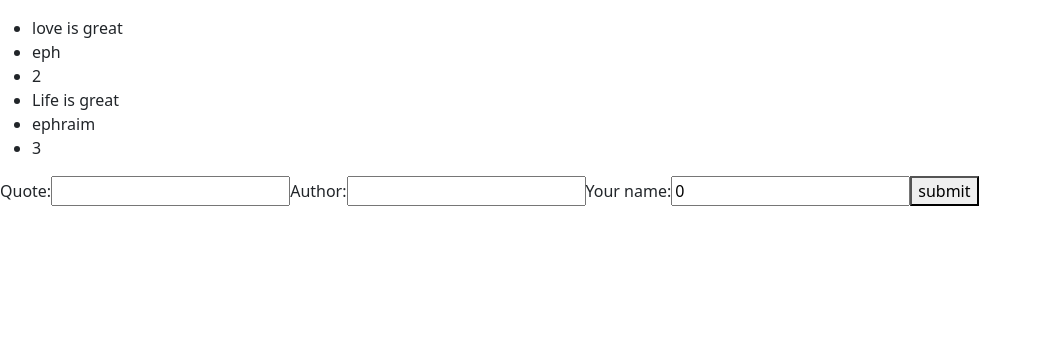
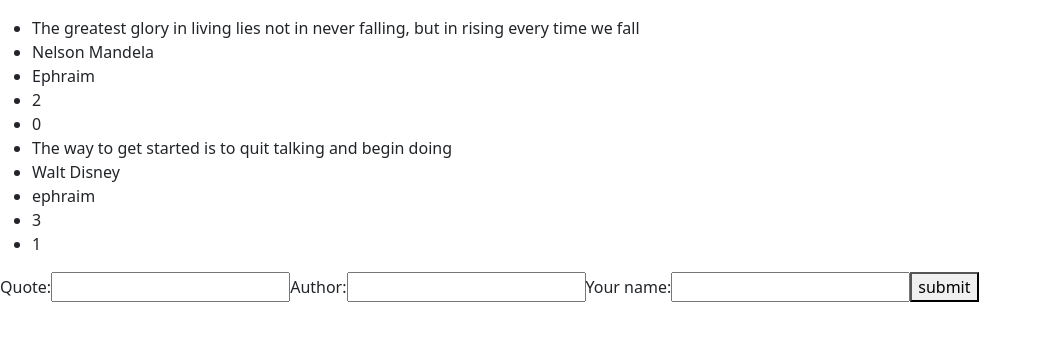
Before and after one commit to Ephraim19/Quoteapp, an Angular app: page / in a window 1280 px wide. Shown: the top 340 px of the page, without its empty margins (0-1041 px from the left). Built offline with nearby package versions, Linux system fonts and the light colour scheme.

Commit message:
Added more data fields on my model

```diff
--- a/src/app/quote-details/quote-details.component.html
+++ b/src/app/quote-details/quote-details.component.html
@@ -1,2 +1,4 @@
 <li>{{quote.author}}</li>
-<li>{{quote.votes}}</li>
+<li>{{quote.name}}</li>
+<li>{{quote.upvotes}}</li>
+<li>{{quote.downvotes}}</li>
--- a/src/app/quote-form/quote-form.component.html
+++ b/src/app/quote-form/quote-form.component.html
@@ -12,8 +12,8 @@
   </div>
 
   <label for="name">Your name:</label>
-  <input type="text" id="name" [(ngModel)]="newQuote.votes" name="votes" #votes='ngModel' required />
-  <div [hidden]="votes.valid || votes.pristine" class="alert alert-danger">
+  <input type="text" id="name" [(ngModel)]="newQuote.name" name="name" #name='ngModel' required />
+  <div [hidden]="name.valid || name.pristine" class="alert alert-danger">
     <p>Please enter your name</p>
   </div>
   <button type="submit">submit</button>
--- a/src/app/quote-form/quote-form.component.ts
+++ b/src/app/quote-form/quote-form.component.ts
@@ -1,21 +1,18 @@
-import { Component, OnInit,Output, EventEmitter } from '@angular/core';
+import { Component, OnInit, Output, EventEmitter } from '@angular/core';
 import { Quotes } from '../quotes';
 @Component({
   selector: 'app-quote-form',
   templateUrl: './quote-form.component.html',
-  styleUrls: ['./quote-form.component.css']
+  styleUrls: ['./quote-form.component.css'],
 })
 export class QuoteFormComponent implements OnInit {
+  newQuote = new Quotes(0, '', '', '', 0, 0);
+  @Output() addQuote = new EventEmitter<Quotes>();
+  submitQuote() {
+    this.addQuote.emit(this.newQuote);
+    console.log('eph');
+  }
+  constructor() {}
 
-  newQuote = new Quotes(0,"","",0)
-  @Output() addQuote = new EventEmitter<Quotes>();
-  submitQuote(){
-    this.addQuote.emit(this.newQuote)
-    console.log('eph')
-  }
-  constructor() { }
-
-  ngOnInit(): void {
-  }
-
+  ngOnInit(): void {}
 }
--- a/src/app/quotes.ts
+++ b/src/app/quotes.ts
@@ -1,8 +1,17 @@
 export class Quotes {
-    constructor(public id:number, public quote:string,public author:string,public votes:number){
-        this.id =id
-        this.quote = quote
-        this.author = author
-        this.votes = votes
-    }
+  constructor(
+    public id: number,
+    public quote: string,
+    public author: string,
+    public name: string,
+    public upvotes: number,
+    public downvotes: number
+  ) {
+    this.id = id;
+    this.quote = quote;
+    this.author = author;
+    this.name = name;
+    this.upvotes = upvotes;
+    this.downvotes = downvotes;
+  }
 }
--- a/src/app/quotes/quotes.component.ts
+++ b/src/app/quotes/quotes.component.ts
@@ -4,23 +4,33 @@
 @Component({
   selector: 'app-quotes',
   templateUrl: './quotes.component.html',
-  styleUrls: ['./quotes.component.css']
+  styleUrls: ['./quotes.component.css'],
 })
 export class QuotesComponent implements OnInit {
-  quotes :Quotes[] =[
-    new Quotes(1,'love is great','eph',2),
-    new Quotes(2,'Life is great','ephraim', 3)
+  quotes: Quotes[] = [
+    new Quotes(
+      1,
+      'The greatest glory in living lies not in never falling, but in rising every time we fall',
+      'Nelson Mandela',
+      'Ephraim',
+      2,
+      0
+    ),
+    new Quotes(
+      2,
+      'The way to get started is to quit talking and begin doing',
+      'Walt Disney',
+      'ephraim',
+      3,
+      1
+    ),
+  ];
 
-  ]
+  moreQuotes(anotherQuote: any) {
+    anotherQuote.id = this.quotes.length + 1;
+    this.quotes.push(anotherQuote);
+  }
+  constructor() {}
 
-  moreQuotes(anotherQuote:any){
-    anotherQuote.id = this.quotes.length + 1
-    this.quotes.push(anotherQuote)
-    console.log('yooh')
-  }
-  constructor() { }
-
-  ngOnInit(): void {
-  }
-
+  ngOnInit(): void {}
 }
```
